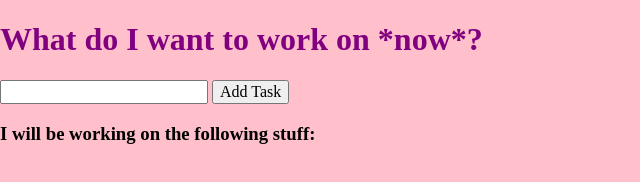
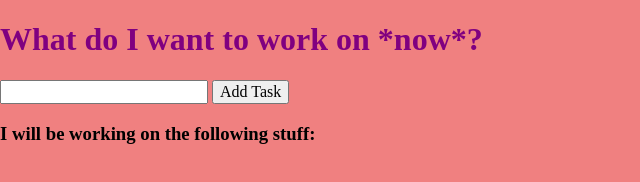
Before and after one commit to Shruthi-10/Minimalist-TODO-List-App, a plain HTML site: page index.html in a window 1280 px wide. Shown: the whole page, without its empty margins (0-640 px from the left). Drawn offline with nearby package versions, Linux system fonts and the light colour scheme.

Commit message:
changed background color

```diff
--- a/css/main.css
+++ b/css/main.css
@@ -1,5 +1,5 @@
 body {
-    background-color: pink;
+    background-color: lightcoral;
 }
 
 h1 {
```
